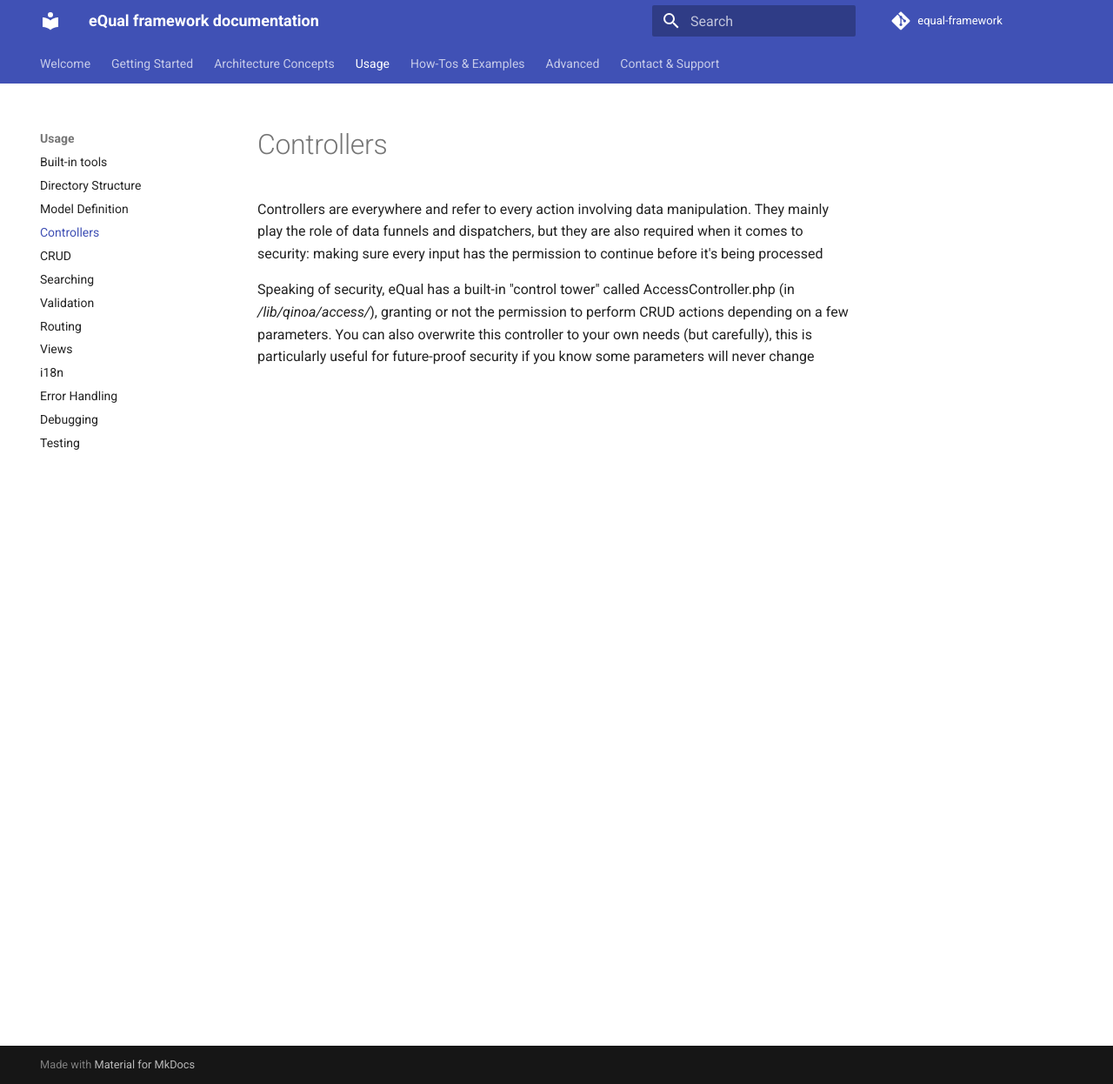
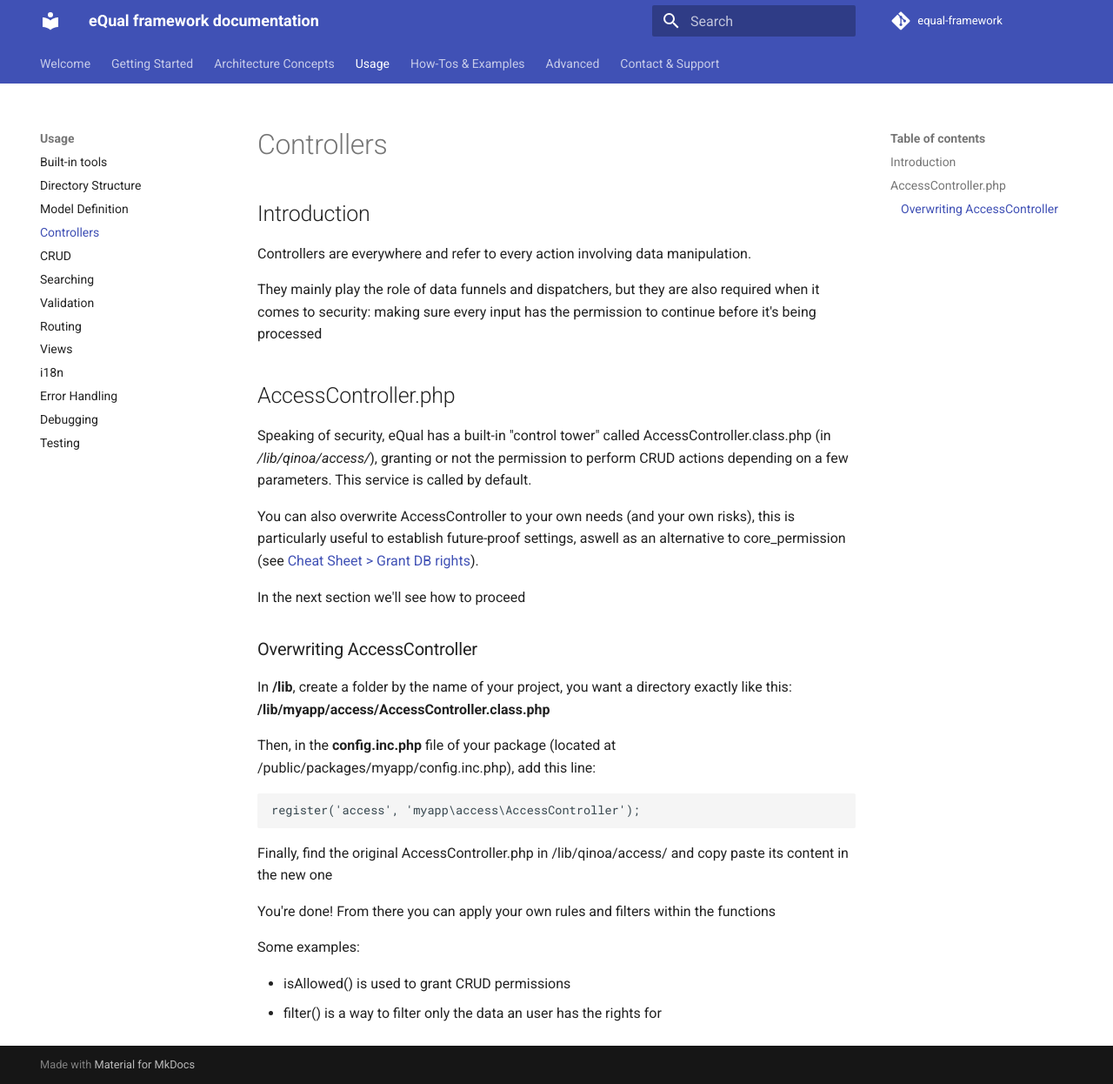
Before and after one commit to equalframework/equal-doc, an MkDocs documentation site: the page built from docs/usage/controllers.md, in a window 1280 px wide and 1246 px high. Shown: the whole window at 87% size. Built offline with MkDocs 1.6.1 and Material for MkDocs 9.7.7, drawn with Linux system fonts in a browser that asks for light colours; comment, search, counter and statistics services are not loaded.

Commit message:
expanding controllers.md

````diff
--- a/docs/usage/controllers.md
+++ b/docs/usage/controllers.md
@@ -1,3 +1,34 @@
-Controllers are everywhere and refer to every action involving data manipulation. They mainly play the role of data funnels and dispatchers, but they are also required when it comes to security: making sure every input has the permission to continue before it's being processed
+## Introduction
 
-Speaking of security, eQual has a built-in "control tower" called AccessController.php (in */lib/qinoa/access/*), granting or not the permission to perform CRUD actions depending on a few parameters. You can also overwrite this controller to your own needs (but carefully), this is particularly useful for future-proof security if you know some parameters will never change
+Controllers are everywhere and refer to every action involving data manipulation.
+
+They mainly play the role of data funnels and dispatchers, but they are also required when it comes to security: making sure every input has the permission to continue before it's being processed
+
+
+
+## AccessController.php
+
+Speaking of security, eQual has a built-in "control tower" called AccessController.class.php (in */lib/qinoa/access/*), granting or not the permission to perform CRUD actions depending on a few parameters. This service is called by default.
+
+You can also overwrite AccessController to your own needs (and your own risks), this is particularly useful to establish future-proof settings, aswell as an alternative to core_permission (see [Cheat Sheet > Grant DB rights](..\howtos-and-examples\generic-cheat-sheet.md)).
+
+In the next section we'll see how to proceed
+
+### Overwriting AccessController
+
+In **/lib**, create a folder by the name of your project, you want a directory exactly like this: **/lib/myapp/access/AccessController.class.php**
+
+Then, in the **config.inc.php** file of your package (located at /public/packages/myapp/config.inc.php), add this line:
+
+```php
+register('access', 'myapp\access\AccessController');
+```
+
+Finally, find the original AccessController.php in /lib/qinoa/access/ and copy paste its content in the new one
+
+You're done! From there you can apply your own rules and filters within the functions
+
+Some examples:
+
+- isAllowed() is used to grant CRUD permissions
+- filter() is a way to filter only the data an user has the rights for
````
